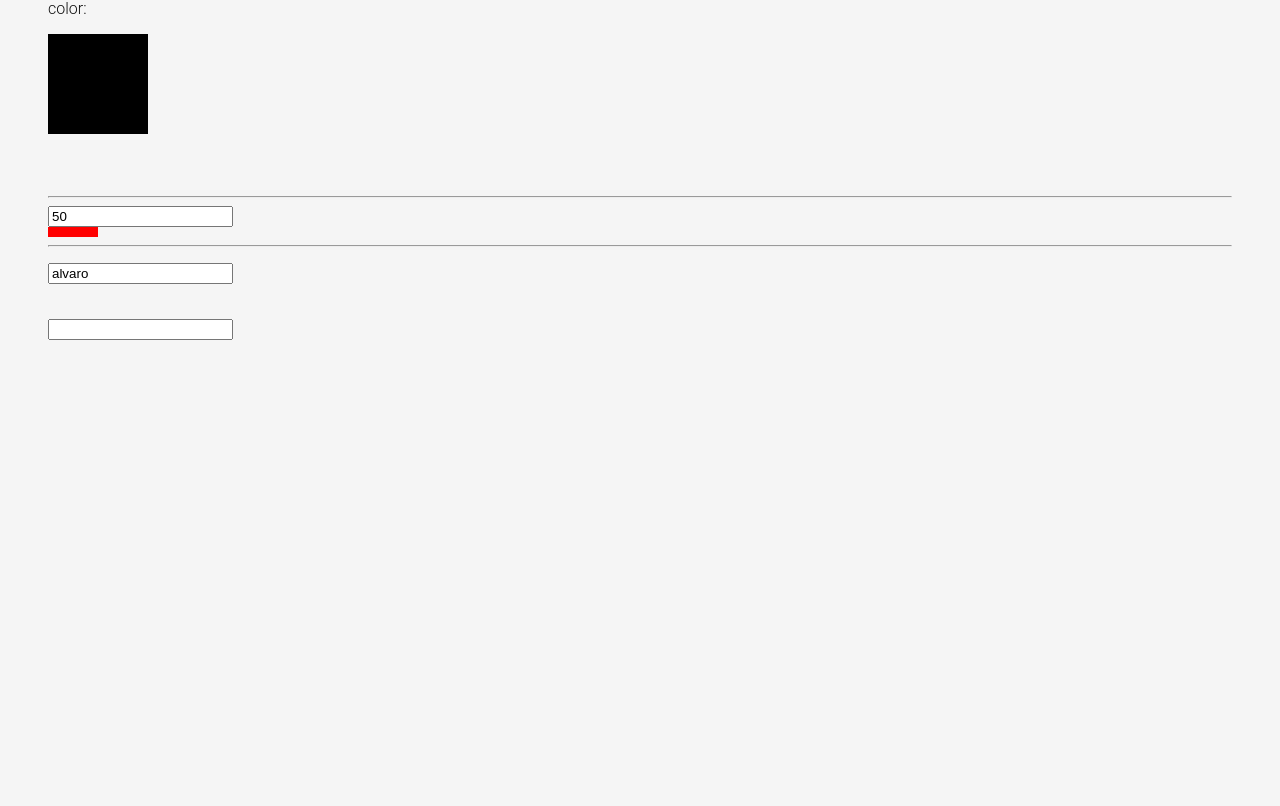
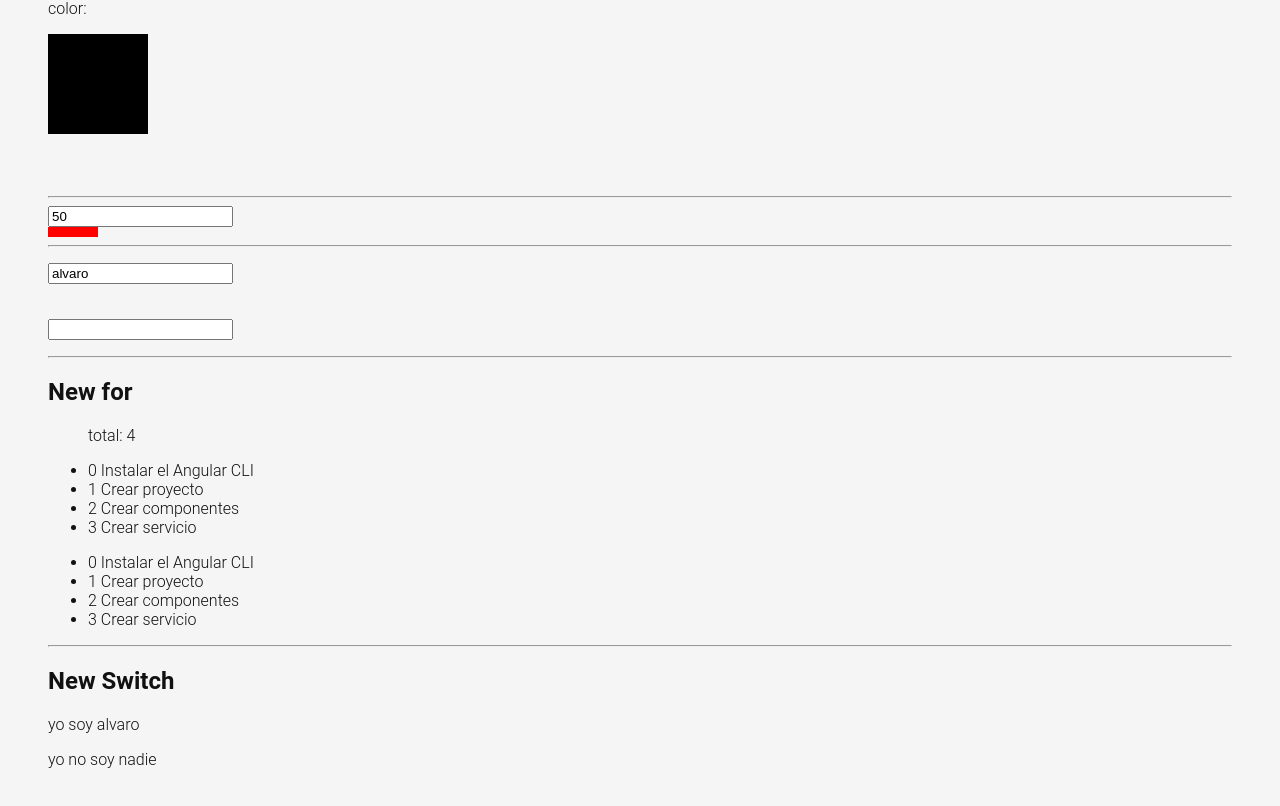
Before and after one commit to ACondori95/todoapp, an Angular app: page /labs in a window 1280 px wide. Shown: the part 1679-2485 px from the top of the page. Before the commit the page ends 2083 px from the top, so only its background shows below. Built offline with nearby package versions, Linux system fonts and the light colour scheme.

Commit message:
directivas @for, @switch

```diff
--- a/src/app/pages/labs/labs.component.html
+++ b/src/app/pages/labs/labs.component.html
@@ -99,4 +99,37 @@
     </span>
   </p>
   <p><input type="text" /></p>
+  <hr />
+  <h2>New for</h2>
+  <ul>
+    <p>total: {{ tasks().length }}</p>
+    <li *ngFor="let task of tasks(); index as i">{{ i }} {{ task }}</li>
+  </ul>
+  <ul>
+    @for(task of tasks();track task; let i=$index){
+    <li>{{ i }} {{ task }}</li>
+    }@empty {
+    <li><strong>la lista esta en vacio</strong></li>
+    }
+  </ul>
+  <hr />
+  <h2>New Switch</h2>
+  <div [ngSwitch]="person().name">
+    <p *ngSwitchCase="'alvaro'">yo soy alvaro</p>
+    <p *ngSwitchCase="'julian'">yo soy julian</p>
+    <p *ngSwitchCase="'ana'">yo soy ana</p>
+    <p *ngSwitchCase="'milagro'">yo soy milagro</p>
+    <p *ngSwitchDefault>yo no soy nadie</p>
+  </div>
+  <div>
+    @switch (person().name) { @case('nicolas'){
+    <p>yo soy nicolas</p>
+    } @case('julian'){
+    <p>yo soy julian</p>
+    } @case('ana'){
+    <p>yo soy ana</p>
+    } @default {
+    <p>yo no soy nadie</p>
+    } }
+  </div>
 </div>
```
